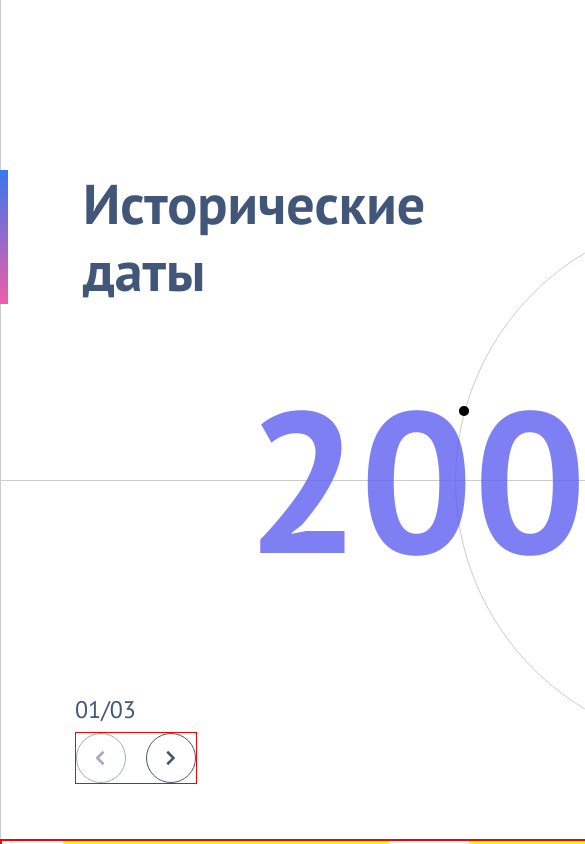
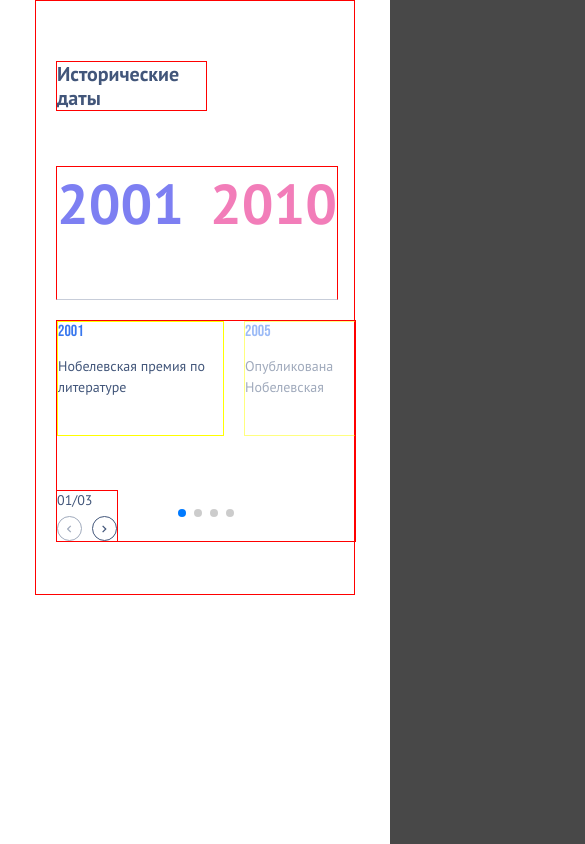
Before and after one commit to DieReiterin/dates-slider, a React app: page / in a window 390 px wide. Shown: the top 844 px of the page, 585 px wide, since content can reach past the window. Built offline with nearby package versions, Linux system fonts and the light colour scheme; the HTML template or start-up script is replaced by a standard one.

Commit message:
Mobile version preps

```diff
--- a/src/components/Block/BackgroundLayer.tsx
+++ b/src/components/Block/BackgroundLayer.tsx
@@ -8,8 +8,11 @@ const Background = styled.div`
     width: 100%;
     height: 100%;
     overflow: hidden;
-    border-left: 1px solid #ccc;
-    border-right: 1px solid #ccc;
+    border: 1px solid #ccc;
+
+    @media (max-width: 1500px) {
+        display: none;
+    }
 
     &::before,
     &::after {
--- a/src/components/Block/Block.tsx
+++ b/src/components/Block/Block.tsx
@@ -7,10 +7,12 @@ const BlockContainer = styled.div`
     position: relative;
     width: 1440px;
     height: 1080px;
-    margin: 0 auto;
+    margin: 0 auto 20px;
     background-color: #fff;
+    @media (max-width: 1500px) {
+        width: 320px;
+    }
 `;
-// background-color: rgb(109, 109, 109);
 
 const Block: React.FC = () => {
     return (
--- a/src/components/Block/MainLayer/CirclePoints.tsx
+++ b/src/components/Block/MainLayer/CirclePoints.tsx
@@ -12,6 +12,10 @@ const RotatingCircle = styled.div`
     display: flex;
     align-items: center;
     justify-content: center;
+
+    @media (max-width: 1500px) {
+        display: none;
+    }
 `;
 
 const Dot = styled.div<{ top: string; left: string; accented: boolean }>`
@@ -19,40 +23,28 @@ const Dot = styled.div<{ top: string; left: string; accented: boolean }>`
     align-items: center;
     justify-content: center;
     position: absolute;
-    top: calc(${({ top }) => top} - 5px);
-    left: calc(${({ left }) => left} - 5px);
+    top: calc(${({ top }) => top});
+    left: calc(${({ left }) => left});
     width: ${({ accented }) => (accented ? '55px' : '10px')};
     height: ${({ accented }) => (accented ? '55px' : '10px')};
     margin: ${({ accented }) => (accented ? '-22.5px;' : '0')};
-    box-sizing: border-box;
+    box-sizing: content-box;
     font-size: 24px;
     text-align: center;
+    border: 1px solid rgba(48, 62, 88, 0.5);
     border-radius: 50%;
     cursor: pointer;
-    background-color: #fff;
-    border: 1px solid rgba(48, 62, 88, 0.5);
-    transition: width 0.5s ease, height 0.5s ease, margin 0.5s ease;
+    background-color: ${({ accented }) =>
+        accented ? '#fff' : 'rgba(48, 62, 88, 1)'};
+    transition: width 0.5s ease, height 0.5s ease, margin 0.5s ease,
+        background-color 0.5s ease;
     &:hover {
         width: 55px;
         height: 55px;
         margin: -22.5px;
-    }
-    &::before {
-        content: '';
-        position: absolute;
-        width: 10px;
-        height: 10px;
-        background-color: #000;
-        border-radius: 50%;
-        opacity: ${({ accented }) => (accented ? 0 : 1)};
+        background-color: #fff;
     }
 `;
-
-// color: ${({ accented }) => (accented ? 'inherit' : 'transparent')};
-//     background-color: ${({ accented }) => (accented ? '#fff' : 'transparent')};
-//     border: ${({ accented }) =>
-//         accented ? '1px solid rgba(48, 62, 88, 0.5)' : 'none'};
-// transition: color 0.5s ease, background-color 0.5s ease, border 0.5s ease;
 
 const calculateDotPositions = (count: number) => {
     const positions = [];
@@ -60,8 +52,8 @@ const calculateDotPositions = (count: number) => {
 
     for (let i = 0; i < count; i++) {
         const angle = (2 * Math.PI * i) / count - Math.PI / 2 + offsetAngle;
-        const left = `calc(50% + ${Math.cos(angle) * 265}px)`;
-        const top = `calc(50% + ${Math.sin(angle) * 265}px)`;
+        const left = `calc(50% + ${Math.cos(angle) * 265}px - 5px)`;
+        const top = `calc(50% + ${Math.sin(angle) * 265}px - 5px)`;
         const steps = (count - i) % count;
         positions.push({ number: i + 1, top, left, steps });
     }
--- a/src/components/Block/MainLayer/Counter.tsx
+++ b/src/components/Block/MainLayer/Counter.tsx
@@ -16,17 +16,26 @@ const CounterContainer = styled.div`
     height: 90px;
     margin: 0 0 55px;
     padding-left: 75px;
+
+    @media (max-width: 1500px) {
+        order: 2;
+        transform: translateY(-100%);
+        width: 60px;
+        height: 50px;
+        margin: 0;
+        padding: 0;
+        border: 1px solid red;
+    }
 `;
 
 const Count = styled.div`
-    font-size: 24px;
+    font-size: 14px;
 `;
 
 const Buttons = styled.div`
     display: flex;
     justify-content: space-between;
     width: 100%;
-    border: 1px solid red;
 `;
 
 const Button = styled.button<{ enabled: boolean }>`
@@ -39,10 +48,23 @@ const Button = styled.button<{ enabled: boolean }>`
     opacity: ${({ enabled }) => (enabled ? '1' : '0.5')};
     border-radius: 50%;
     background: #fff;
-    cursor: pointer;
+    cursor: ${({ enabled }) => (enabled ? 'pointer' : 'default')};
+    transition: all 0.5s ease;
+    &:hover {
+        background: ${({ enabled }) => (enabled ? '#ccc' : '#fff')};
+    }
     svg {
         width: 10px;
         height: 20px;
+    }
+
+    @media (max-width: 1500px) {
+        width: 25px;
+        height: 25px;
+        svg {
+            width: 5px;
+            height: 10px;
+        }
     }
 `;
 
--- a/src/components/Block/MainLayer/DatesDisplay.tsx
+++ b/src/components/Block/MainLayer/DatesDisplay.tsx
@@ -1,11 +1,12 @@
-import React from 'react';
+import React, { useState, useEffect } from 'react';
 import styled from 'styled-components';
 
 const StyledDatesDisplay = styled.div`
     display: flex;
     margin: 0 auto 135px;
+
     h2 {
-        margin: 0 20px;
+        margin: 0 20px 0 0;
         font-size: 200px;
         font-weight: 700;
         line-height: 160px;
@@ -13,16 +14,65 @@ const StyledDatesDisplay = styled.div`
     }
 
     h2.red {
+        margin: 0 0 0 20px;
         color: rgba(239, 93, 168, 0.8);
+    }
+    @media (max-width: 1500px) {
+        width: 280px;
+        justify-content: space-between;
+        margin: 0 0 20px;
+        padding: 0 0 60px;
+        border: 1px solid red;
+        border-bottom: 1px solid #c7cdd9;
+
+        h2 {
+            margin: 0;
+            font-size: 56px;
+            line-height: 72px;
+        }
     }
 `;
 
 interface IDatesDisplayProps {
-    children: React.ReactNode;
+    startYear: number;
+    endYear: number;
 }
 
-const DatesDisplay: React.FC<IDatesDisplayProps> = ({ children }) => {
-    return <StyledDatesDisplay>{children}</StyledDatesDisplay>;
+const DatesDisplay: React.FC<IDatesDisplayProps> = ({ startYear, endYear }) => {
+    const [displayedStartYear, setDisplayedStartYear] = useState(startYear);
+    const [displayedEndYear, setDisplayedEndYear] = useState(endYear);
+
+    useEffect(() => {
+        const duration = 900; // Общая длительность анимации в миллисекундах
+        const intervalTime = 50; // Интервал между шагами (меньше = более плавно)
+        const steps = Math.floor(duration / intervalTime); // Количество шагов
+
+        const startYearStep = (startYear - displayedStartYear) / steps;
+        const endYearStep = (endYear - displayedEndYear) / steps;
+
+        let currentStep = 0;
+
+        const interval = setInterval(() => {
+            currentStep++;
+            setDisplayedStartYear((prev) => prev + startYearStep);
+            setDisplayedEndYear((prev) => prev + endYearStep);
+
+            if (currentStep >= steps) {
+                clearInterval(interval);
+                setDisplayedStartYear(startYear);
+                setDisplayedEndYear(endYear);
+            }
+        }, intervalTime);
+
+        return () => clearInterval(interval);
+    }, [startYear, endYear]);
+
+    return (
+        <StyledDatesDisplay>
+            <h2>{Math.round(displayedStartYear)}</h2>
+            <h2 className="red">{Math.round(displayedEndYear)}</h2>
+        </StyledDatesDisplay>
+    );
 };
 
 export default DatesDisplay;
--- a/src/components/Block/MainLayer/EventSlider.tsx
+++ b/src/components/Block/MainLayer/EventSlider.tsx
@@ -12,44 +12,55 @@ interface IEventSliderProps {
     events: IEvent[];
 }
 
-const SliderContainer = styled.div`
+const SliderContainer = styled.div<{ isFading: boolean }>`
     width: 100%;
-    height: 135px;
     display: flex;
-    border: 2px solid red;
-`;
+    opacity: ${({ isFading }) => (isFading ? 0 : 1)};
+    transition: opacity 0.5s ease;
 
-const SlideContent = styled.div`
-    display: flex;
-    flex-direction: column;
-    align-items: flex-start;
-    box-sizing: border-box;
-    width: auto;
-    height: 100%;
-    border: 3px solid yellow;
-
-    span {
-        margin: 0 0 15px;
-        font-family: 'Bebas Neue', sans-serif;
-        font-size: 25px;
-        line-height: 120%;
-        color: #3877ee;
+    .swiper-slide {
+        padding-right: 80px;
     }
 
-    p {
-        margin: 0;
-        font-size: 20px;
-        line-height: 30px;
-        color: #42567a;
+    .swiper-pagination {
+        display: none;
+    }
+
+    @media (max-width: 1500px) {
+        border: 1px solid red;
+
+        .swiper {
+            padding-bottom: 105px;
+        }
+
+        .swiper-slide {
+            opacity: 0.5;
+            padding-right: 20px;
+        }
+
+        .swiper-slide-active {
+            opacity: 1;
+        }
+
+        .swiper-pagination {
+            display: block;
+            top: auto;
+            bottom: 20px;
+        }
     }
 `;
 
 const NavBtnWrapper = styled.div`
+    flex-shrink: 0;
     display: flex;
     align-items: center;
     justify-content: center;
     width: 75px;
     height: 100%;
+
+    @media (max-width: 1500px) {
+        display: none;
+    }
 `;
 
 const NavBtn = styled.button<{ show: boolean }>`
@@ -72,10 +83,51 @@ const NavBtn = styled.button<{ show: boolean }>`
     }
 `;
 
+const SlideContent = styled.div`
+    display: flex;
+    flex-direction: column;
+    align-items: flex-start;
+    box-sizing: border-box;
+    width: auto;
+    height: 135px;
+
+    span {
+        margin: 0 0 15px;
+        font-family: 'Bebas Neue', sans-serif;
+        font-size: 25px;
+        line-height: 120%;
+        color: #3877ee;
+    }
+
+    p {
+        margin: 0;
+        font-size: 20px;
+        line-height: 30px;
+        color: #42567a;
+    }
+
+    @media (max-width: 1500px) {
+        height: 115px;
+        border: 1px solid yellow;
+
+        span {
+            font-size: 16px;
+            line-height: 120%;
+        }
+
+        p {
+            font-size: 14px;
+            line-height: 145%;
+        }
+    }
+`;
+
 const EventSlider: React.FC<IEventSliderProps> = ({ events }) => {
     const swiperRef = useRef<any>(null);
     const paragraphRefs = useRef<(HTMLParagraphElement | null)[]>([]);
 
+    const [currentEvents, setCurrentEvents] = useState(events);
+    const [isFading, setIsFading] = useState(false);
     const [showPrevBtn, setShowPrevBtn] = useState(false);
     const [showNextBtn, setShowNextBtn] = useState(true);
 
@@ -96,10 +148,11 @@ const EventSlider: React.FC<IEventSliderProps> = ({ events }) => {
     const resizeSlides = () => {
         paragraphRefs.current.forEach((paragraph) => {
             if (paragraph) {
-                if (paragraph.scrollHeight > 90) {
-                    paragraph.style.width = '400px';
+                if (window.innerWidth <= 1500) {
+                    paragraph.style.width = '165px';
                 } else {
-                    paragraph.style.width = '320px';
+                    paragraph.style.width =
+                        paragraph.scrollHeight > 90 ? '400px' : '320px';
                 }
             }
         });
@@ -113,12 +166,29 @@ const EventSlider: React.FC<IEventSliderProps> = ({ events }) => {
     };
 
     useEffect(() => {
+        window.addEventListener('resize', resizeSlides);
+
+        return () => {
+            window.removeEventListener('resize', resizeSlides);
+        };
+    }, []);
+
+    useEffect(() => {
+        setIsFading(true);
+        const timer = setTimeout(() => {
+            setCurrentEvents(events);
+            setIsFading(false);
+        }, 500);
+        return () => clearTimeout(timer);
+    }, [events]);
+
+    useEffect(() => {
         resizeSlides();
         scrollToStart();
-    }, [events]);
+    }, [currentEvents]);
 
     return (
-        <SliderContainer>
+        <SliderContainer isFading={isFading}>
             <NavBtnWrapper>
                 <NavBtn
                     show={showPrevBtn}
@@ -139,15 +209,15 @@ const EventSlider: React.FC<IEventSliderProps> = ({ events }) => {
                     </svg>
                 </NavBtn>
             </NavBtnWrapper>
-
             <Swiper
                 slidesPerView="auto"
-                spaceBetween={80}
                 modules={[Pagination]}
                 onSwiper={(swiper) => (swiperRef.current = swiper)}
-                // pagination={{ clickable: true }}
+                onSlideChange={updateBtnsVisibility}
+                pagination={{ clickable: true }}
+                slidesPerGroup={1}
             >
-                {events.map((event, index) => (
+                {currentEvents.map((event, index) => (
                     <SwiperSlide key={index} style={{ width: 'auto' }}>
                         <SlideContent>
                             <span>{event.year}</span>
--- a/src/components/Block/MainLayer/MainLayer.tsx
+++ b/src/components/Block/MainLayer/MainLayer.tsx
@@ -16,8 +16,12 @@ const Layer = styled.div`
     display: flex;
     flex-direction: column;
     align-items: flex-start;
-    height: 100%;
     padding: 170px 0 0;
+
+    @media (max-width: 1500px) {
+        padding: 60px 0 0 20px;
+        border: 1px solid red;
+    }
 `;
 
 const MainLayer: React.FC = () => {
@@ -28,17 +32,16 @@ const MainLayer: React.FC = () => {
         if (newValue < 1 || newValue > timePeriods.length) {
             return;
         }
-
         const newIndex = newValue - 1;
         setActivePeriodIndex(newIndex);
     };
     return (
         <Layer>
             <Title>Исторические даты</Title>
-            <DatesDisplay>
-                <h2>{activePeriod.startYear}</h2>
-                <h2 className="red">{activePeriod.endYear}</h2>
-            </DatesDisplay>
+            <DatesDisplay
+                startYear={activePeriod.startYear}
+                endYear={activePeriod.endYear}
+            />
             <CirclePoints
                 current={activePeriodIndex + 1}
                 total={timePeriods.length}
--- a/src/components/Block/MainLayer/Title.tsx
+++ b/src/components/Block/MainLayer/Title.tsx
@@ -2,17 +2,24 @@ import React, { ReactNode } from 'react';
 import styled from 'styled-components';
 
 const Text = styled.p`
+    width: 360px;
     margin: 0 0 95px;
     padding-left: 75px;
+    color: #42567a;
     font-size: 56px;
     line-height: 120%;
     font-weight: 700;
-    color: #42567a;
-    width: 360px;
     word-wrap: break-word;
-    border-left: 8px solid;
+    border-left: 5px solid;
     border-image: linear-gradient(to bottom, #3877ee, #ef5da8) 1;
     border-image-slice: 1;
+    @media (max-width: 1500px) {
+        width: 50%;
+        padding: 0;
+        margin: 0 0 55px;
+        font-size: 20px;
+        border: 1px solid red;
+    }
 `;
 // border: 1px solid black;
 
--- a/src/styles/main.scss
+++ b/src/styles/main.scss
@@ -1,12 +1,14 @@
 body {
+    box-sizing: content-box;
+    width: 100vw;
+    min-height: 100vh;
+    margin: 0;
+    padding: 0;
     font-family: 'PT Sans', sans-serif;
     color: #42567a;
-    margin: 0;
-    padding: 0;
     background-color: #484848;
 }
 
-h1 {
-    text-align: center;
-    margin: 20px 0;
+#root {
+    background-color: #fff;
 }
```
